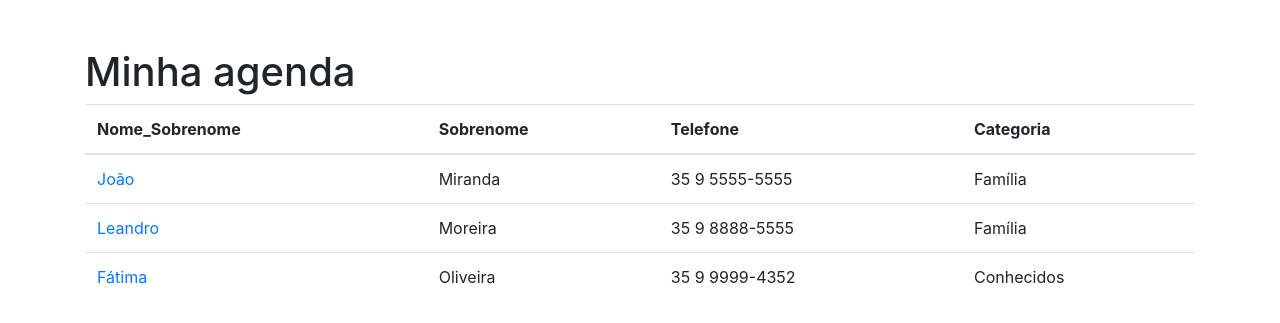
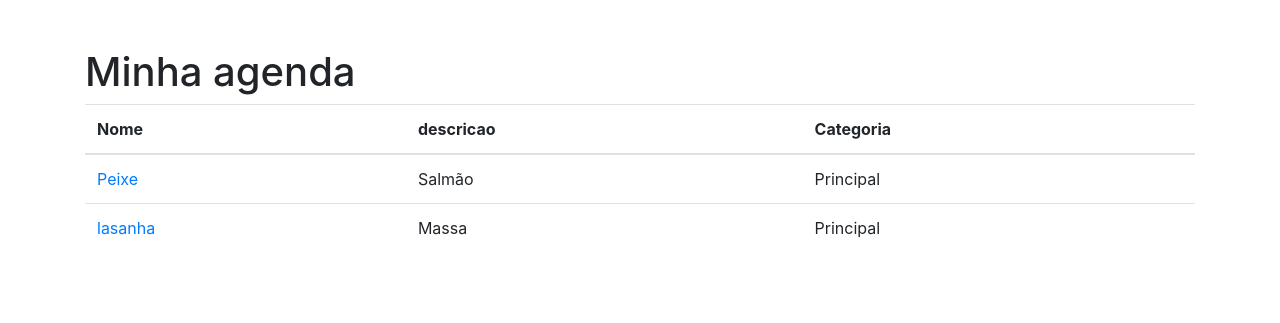
Before and after one commit to roberthtamayose/digitalmenu, a Django app: page / in a window 1280 px wide. Shown: the part 56-379 px from the top of the page. Run offline with Django 4.2, Linux system fonts and the light colour scheme; data comes from the database, SQL or seed files in the repository; some libraries are stand-ins or nearby versions.

Commit message:
dynamic values

```diff
--- a/items/templates/item/index.html
+++ b/items/templates/item/index.html
@@ -6,37 +6,21 @@
     <table class="table">
       <thead>
         <tr>
-          <th>Nome_Sobrenome</th>
-          <th>Sobrenome</th>
-          <th>Telefone</th>
+          <th>Nome</th>
+          <th>descricao</th>
           <th>Categoria</th>
         </tr>
       </thead>
       <tbody>
-        <tr>
-          <td>
-            <a href="#"> João</a>
-          </td>
-          <td>Miranda</td>
-          <td>35 9 5555-5555</td>
-          <td>Família</td>
-        </tr>
-        <tr>
-          <td>
-            <a href="#"> Leandro</a>
-          </td>
-          <td>Moreira</td>
-          <td>35 9 8888-5555</td>
-          <td>Família</td>
-        </tr>
-        <tr>
-          <td>
-            <a href="#"> Fátima</a>
-          </td>
-          <td>Oliveira</td>
-          <td>35 9 9999-4352</td>
-          <td>Conhecidos</td>
-        </tr>
+        {% for item in items %}
+          <tr>
+            <td>
+              <a href="#">{{ item.nome }}</a>
+            </td>
+            <td>{{ item.descricao}}</td>
+            <td>{{ item.categoria}}</td>
+          </tr>
+        {%endfor%}
       </tbody>
     </table>
 {%endblock%}
--- a/items/views.py
+++ b/items/views.py
@@ -1,5 +1,9 @@
 from django.shortcuts import render
+from .models import Item
 
 
 def index(request):
-    return render(request, 'item/index.html')
+    items = Item.objects.all()
+    return render(request, 'item/index.html', {
+        'items': items
+    })
```
